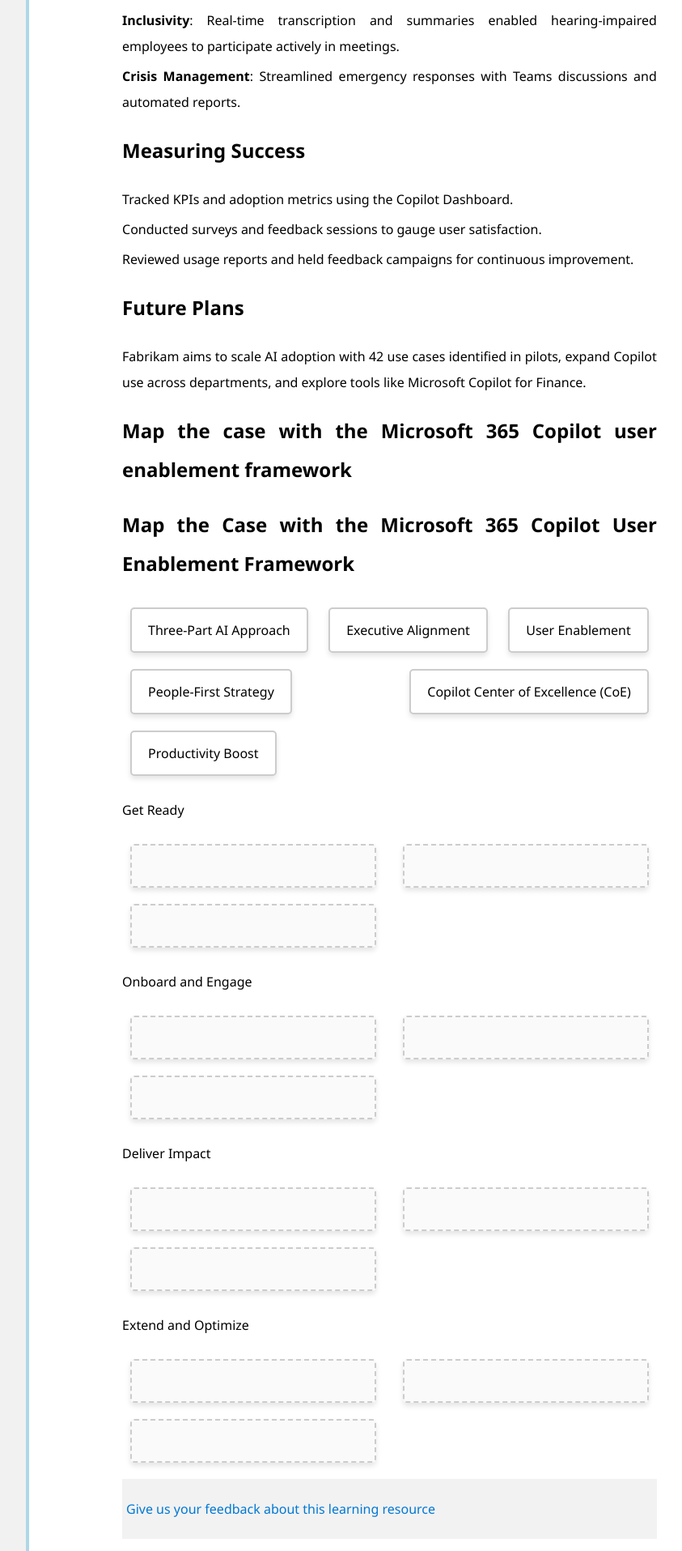
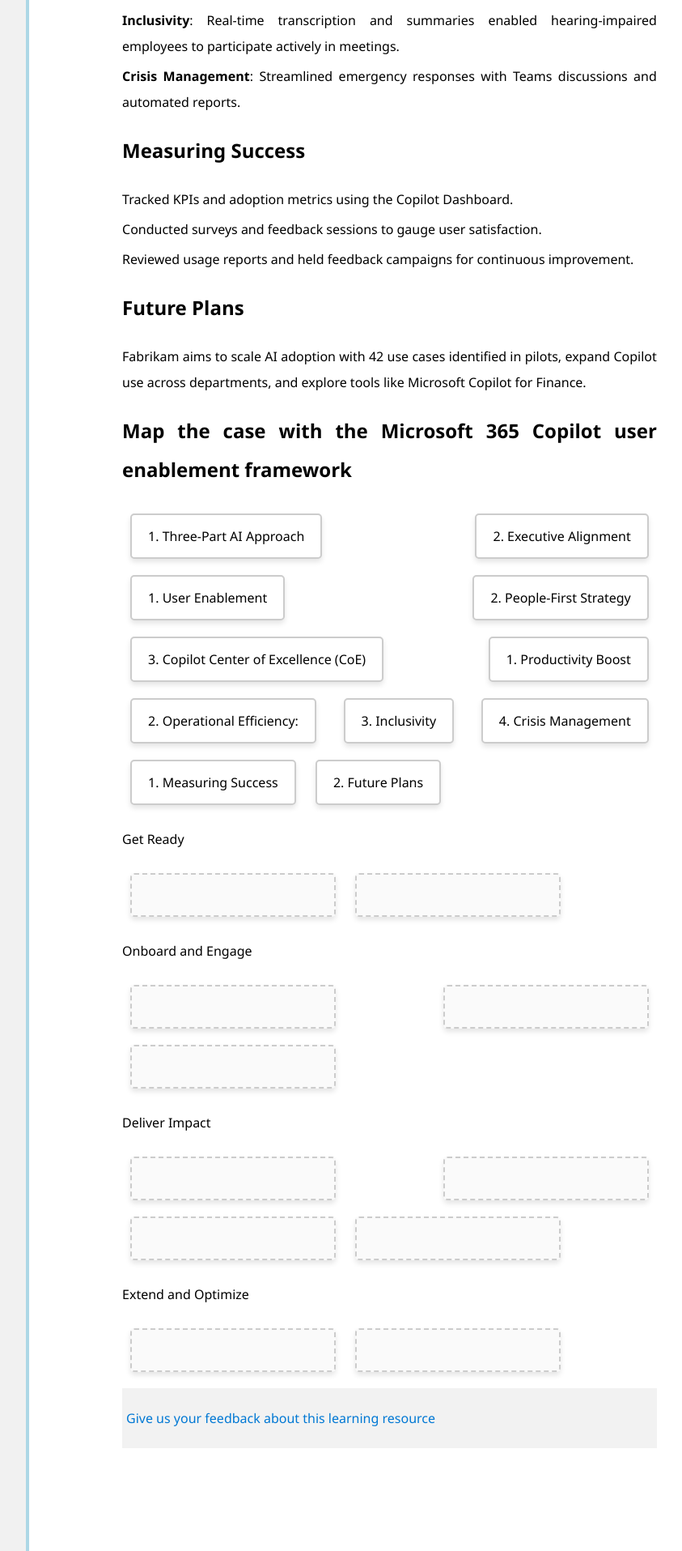
Before and after one commit to ningweinw/iengage, a Jekyll site: the page built from project-files/case-study/Modern Workspace/Microsoft 365 Copilot Adoption.md, in a window 1280 px wide. Shown: the part 1046-2961 px from the top of the page at 81% size, without its empty margins (288-1131 px from the left). Built offline with Jekyll 4.4.1, drawn with Linux system fonts in a browser that asks for light colours.

Commit message:
Update Microsoft 365 Copilot Adoption.md

```diff
--- a/project-files/case-study/Modern Workspace/Microsoft 365 Copilot Adoption.md
+++ b/project-files/case-study/Modern Workspace/Microsoft 365 Copilot Adoption.md
@@ -60,7 +60,7 @@
             transform: scale(1.05);
         }
         .drop-area {
-            width: 300px;
+            width: 250px;
             height: 50px;
             border: 2px dashed #ccc;
             border-radius: 5px;
@@ -103,16 +103,20 @@
     </style>
 </head>
 <body>
-    <h2>Map the Case with the Microsoft 365 Copilot User Enablement Framework</h2>
 
     <!-- Draggable Items -->
     <div>
-        <div class="draggable-text" draggable="true" ondragstart="drag(event)" id="three">Three-Part AI Approach</div>
-        <div class="draggable-text" draggable="true" ondragstart="drag(event)" id="executive">Executive Alignment</div>
-        <div class="draggable-text" draggable="true" ondragstart="drag(event)" id="user">User Enablement</div>
-        <div class="draggable-text" draggable="true" ondragstart="drag(event)" id="people">People-First Strategy</div>
-        <div class="draggable-text" draggable="true" ondragstart="drag(event)" id="copilot">Copilot Center of Excellence (CoE)</div>
-        <div class="draggable-text" draggable="true" ondragstart="drag(event)" id="prod">Productivity Boost</div>
+        <div class="draggable-text" draggable="true" ondragstart="drag(event)" id="three">1. Three-Part AI Approach</div>
+        <div class="draggable-text" draggable="true" ondragstart="drag(event)" id="executive">2. Executive Alignment</div>
+        <div class="draggable-text" draggable="true" ondragstart="drag(event)" id="user">1. User Enablement</div>
+        <div class="draggable-text" draggable="true" ondragstart="drag(event)" id="people">2. People-First Strategy</div>
+        <div class="draggable-text" draggable="true" ondragstart="drag(event)" id="copilot">3. Copilot Center of Excellence (CoE)</div>
+        <div class="draggable-text" draggable="true" ondragstart="drag(event)" id="prod">1. Productivity Boost</div>
+        <div class="draggable-text" draggable="true" ondragstart="drag(event)" id="oper">2. Operational Efficiency: </div>
+        <div class="draggable-text" draggable="true" ondragstart="drag(event)" id="incl">3. Inclusivity</div>
+        <div class="draggable-text" draggable="true" ondragstart="drag(event)" id="crisis">4. Crisis Management</div>
+        <div class="draggable-text" draggable="true" ondragstart="drag(event)" id="meas">1. Measuring Success</div>
+        <div class="draggable-text" draggable="true" ondragstart="drag(event)" id="fut">2. Future Plans</div>
     </div>
 
     <!-- Sections with Drop Areas -->
@@ -120,31 +124,32 @@
         <p>Get Ready</p>
         <div class="drop-area" ondrop="drop(event)" ondragover="allowDrop(event)" data-answer="three"></div>
         <div class="drop-area" ondrop="drop(event)" ondragover="allowDrop(event)" data-answer="executive"></div>
-        <div class="drop-area" ondrop="drop(event)" ondragover="allowDrop(event)" data-answer="user"></div>
+
         <p class="message"></p>
     </div>
 
     <div>
         <p>Onboard and Engage</p>
+        <div class="drop-area" ondrop="drop(event)" ondragover="allowDrop(event)" data-answer="user"></div>
+        <div class="drop-area" ondrop="drop(event)" ondragover="allowDrop(event)" data-answer="people"></div>
         <div class="drop-area" ondrop="drop(event)" ondragover="allowDrop(event)" data-answer="copilot"></div>
-        <div class="drop-area" ondrop="drop(event)" ondragover="allowDrop(event)" data-answer="people"></div>
-        <div class="drop-area" ondrop="drop(event)" ondragover="allowDrop(event)" data-answer="prod"></div>
+
         <p class="message"></p>
     </div>
 
     <div>
         <p>Deliver Impact</p>
-        <div class="drop-area" ondrop="drop(event)" ondragover="allowDrop(event)" data-answer="three"></div>
-        <div class="drop-area" ondrop="drop(event)" ondragover="allowDrop(event)" data-answer="user"></div>
-        <div class="drop-area" ondrop="drop(event)" ondragover="allowDrop(event)" data-answer="executive"></div>
+        <div class="drop-area" ondrop="drop(event)" ondragover="allowDrop(event)" data-answer="prod"></div>
+        <div class="drop-area" ondrop="drop(event)" ondragover="allowDrop(event)" data-answer="oper"></div>
+        <div class="drop-area" ondrop="drop(event)" ondragover="allowDrop(event)" data-answer="incl"></div>
+        <div class="drop-area" ondrop="drop(event)" ondragover="allowDrop(event)" data-answer="crisis"></div>
         <p class="message"></p>
     </div>
 
     <div>
         <p>Extend and Optimize</p>
-        <div class="drop-area" ondrop="drop(event)" ondragover="allowDrop(event)" data-answer="prod"></div>
-        <div class="drop-area" ondrop="drop(event)" ondragover="allowDrop(event)" data-answer="copilot"></div>
-        <div class="drop-area" ondrop="drop(event)" ondragover="allowDrop(event)" data-answer="people"></div>
+        <div class="drop-area" ondrop="drop(event)" ondragover="allowDrop(event)" data-answer="meas"></div>
+        <div class="drop-area" ondrop="drop(event)" ondragover="allowDrop(event)" data-answer="fut"></div>
         <p class="message"></p>
     </div>
 
```
